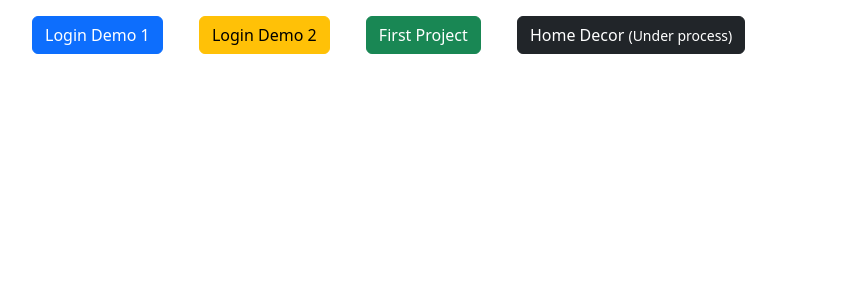
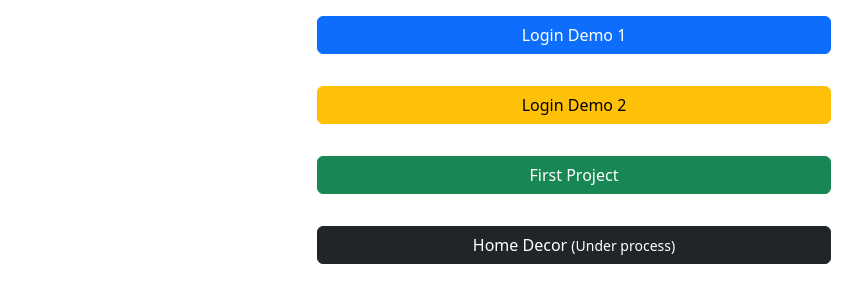
Before and after one commit to suryawanshinavin/projects, a plain HTML site: page index.html in a window 1280 px wide. Shown: the whole page, without its empty margins (66-928 px from the left). Drawn offline with nearby package versions, Linux system fonts and the light colour scheme.

Commit message:
Update index.html

```diff
--- a/index.html
+++ b/index.html
@@ -12,7 +12,7 @@
 <body>
     <div class="container">
         <div class="row">
-            <div class="col-md">
+            <div class="col-lg-6 col-sm-8" style="margin: auto; display: grid; ">
                 <a type="button" href="https://suryawanshinavin.github.io/projects/all/1/" class="btn btn-primary m-3">Login Demo 1</a>
                 <a type="button" href="https://suryawanshinavin.github.io/projects/all/2/" class="btn btn-warning m-3">Login Demo 2</a>
                 <a type="button" href="https://suryawanshinavin.github.io/projects/all/3/" class="btn btn-success m-3">First Project</a>
```
